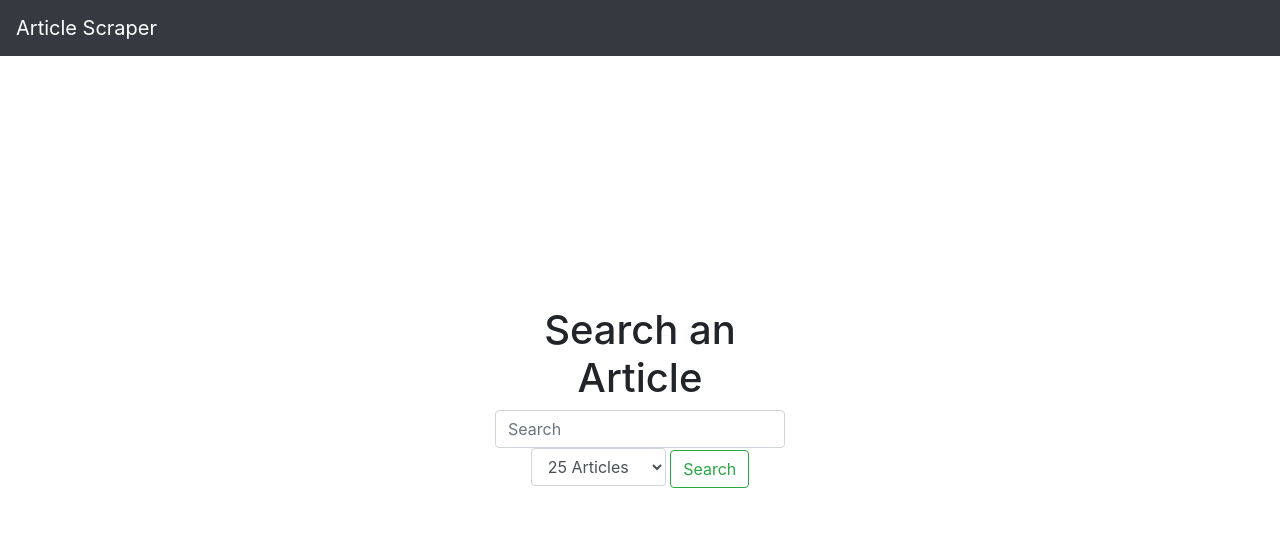
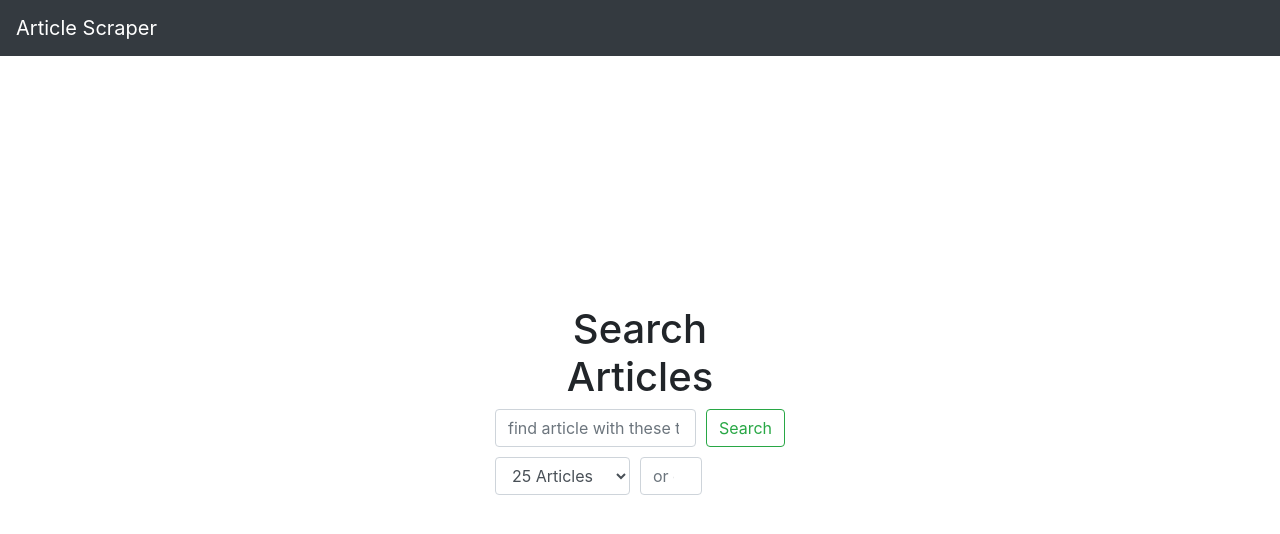
Before and after one commit to essenlikcia/Scrape_Science_Direct, a Django app: page /search_results/ in a window 1280 px wide. Shown: the top 534 px of the page. Run offline with Django 5.2, Linux system fonts and the light colour scheme; some libraries are stand-ins or nearby versions.

Commit message:
added ability for searching desired number of articles, added links to titles.

```diff
--- a/website/models.py
+++ b/website/models.py
@@ -12,6 +12,7 @@
     corresponding_author = models.CharField(max_length=250)
     corresponding_author_email = models.EmailField(max_length=250)
     date = models.DateField()
+    pii = models.CharField(max_length=250, default="N/A")
 
     def __str__(self):
         return (f"{self.title} - {self.authors} - {self.corresponding_author} - "
--- a/website/templates/home.html
+++ b/website/templates/home.html
@@ -23,23 +23,49 @@
             left: 50%;
             transform: translate(-50%, -50%);
         }
+        .form-element {
+            margin-top: 10px;
+        }
+        .search-bar {
+            display: flex;
+            justify-content: center;
+            gap: 10px;
+        }
+        .article-selection {
+            display: flex;
+            justify-content: center;
+            gap: 10px;
+        }
+        .form-control {
+            height: 38px;
+        }
+        select.form-control {
+            width: 150px;
+        }
+        .custom-number {
+            margin-right: 83px;
+        }
     </style>
 </head>
 <body>
    <div class="container">
-    <h1>Search an Article</h1>
+    <h1>Search Articles</h1>
     <form class="flex-grow" action="{% url 'search_results' %}" method="post">
         {% csrf_token %}
-        <input class="form-control me-2" type="search" name="query" placeholder="Search" aria-label="Search">
-        <!-- Add combobox for article number -->
-        <label for="articles">
+        <div class="search-bar">
+            <input class="form-control me-2" type="search" name="query"
+                   placeholder="find article with these terms" aria-label="Search">
+            <button class="btn btn-outline-success" type="submit">Search</button>
+        </div>
+        <div class="form-element article-selection">
             <select class="form-control select2" aria-label="Article Selection" name="articles" id="articles">
                 <option value="25">25 Articles</option>
                 <option value="50">50 Articles</option>
                 <option value="100">100 Articles</option>
             </select>
-        </label>
-        <button class="btn btn-outline-success" type="submit">Search</button>
+            <input class="form-control custom-number me-2" type="number" aria-label="Article Selection"
+                   id="custom_articles_number" name="custom_articles" min="1" max="1000" placeholder="or custom number">
+        </div>
     </form>
     </div>
 </body>
--- a/website/templates/search_results.html
+++ b/website/templates/search_results.html
@@ -32,7 +32,7 @@
         <tr>
             <td>{{ record.id }}</td>
             <td>{{ record.created_at }}</td>
-            <td>{{ record.title }}</td>
+            <td><a href="https://www.sciencedirect.com/science/article/pii/{{ record.pii }}">{{ record.title }}</a></td>
             <td>
                 {% for author in record.authors.all %}
                     {% if not forloop.first %}, {% endif %}
--- a/website/views.py
+++ b/website/views.py
@@ -15,6 +15,7 @@
     records = Record.objects.all()
     return render(request, 'search_results.html', {'records': records})'''
 
+
 load_dotenv()
 api_key = os.getenv('API_KEY')
 
@@ -23,9 +24,13 @@
     if request.method == 'POST':
         query = request.POST.get('query')
         articles_number = int(request.POST.get('articles'))
+        custom_articles_number = request.POST.get('custom_articles')
         Record.objects.all().delete()
         Author.objects.all().delete()
         url = f"https://api.elsevier.com/content/search/sciencedirect?query={query}&apiKey={api_key}"
+
+        if custom_articles_number:
+            articles_number = int(custom_articles_number)
 
         articles = []
         for i in range(0, articles_number, 100):
@@ -33,7 +38,7 @@
                 url = url
             elif articles_number == 50:
                 url += f"&count=50&offset={i}&apiKey={api_key}"
-            elif articles_number >= 100:
+            elif articles_number == 100:
                 url += f"&count=100&offset={i}&apiKey={api_key}"
 
             response = requests.get(url)
@@ -41,9 +46,12 @@
             articles.append(data)
 
         papers = []
-        article_count = 1
+        article_count = 0
         for data in articles:
             for item in data['search-results']['entry']:
+                if article_count >= articles_number:
+                    break
+
                 title = item['dc:title']
                 authors = ', '.join(
                     author.get('$', '') if isinstance(author, dict) else '' for author in item['authors']['author']) \
@@ -56,7 +64,7 @@
                 article_count += 1
 
                 corresponding_author_name = search_corresponding_author_name(pii)
-                corresponding_author_email = "N/A"
+                corresponding_author_email = search_corresponding_author_email(corresponding_author_name)
 
                 papers.append({
                     'title': title,
@@ -65,7 +73,10 @@
                     'url': article_url,
                     'corresponding_author': corresponding_author_name,
                     'corresponding_author_email': corresponding_author_email,
+                    'pii': pii
                 })
+            if article_count >= articles_number:
+                break
 
         for paper in papers:
             authors_list = paper['authors'].split(', ')
@@ -77,7 +88,8 @@
                 title=paper['title'],
                 corresponding_author=paper['corresponding_author'],
                 corresponding_author_email=paper['corresponding_author_email'],
-                date=paper['date']
+                date=paper['date'],
+                pii=paper['pii']
             )
             record.authors.add(*authors_objs)
 
@@ -96,15 +108,18 @@
     author_tags = soup.find_all('ce:author')
 
     for author_tag in author_tags:
-        if author_tag.find('ce:cross-ref', {'refid': "cor1"}) or author_tag.find('ce:cross-ref', {'refid':"cr0005"}):
+        if author_tag.find('ce:cross-ref', {'refid': "cor1"}) or author_tag.find('ce:cross-ref', {'refid': "cr0005"}):
             given_name = author_tag.find('ce:given-name').text
             surname = author_tag.find('ce:surname').text
             corresponding_author_name = f"{given_name} {surname}"
             return corresponding_author_name
 
     author_tag = soup.find('ce:author')
-    return author_tag.find('ce:given-name').text + ' ' + author_tag.find('ce:surname').text
+    if author_tag is not None:
+        return author_tag.find('ce:given-name').text + ' ' + author_tag.find('ce:surname').text
+    else:
+        return "Author not found."
 
 
-def search_corresponding_author_email():
-    pass
+def search_corresponding_author_email(corresponding_author_name):
+    return "Email not found."
```
Also changed, not shown: website/migrations/0003_record_pii.py (added).
